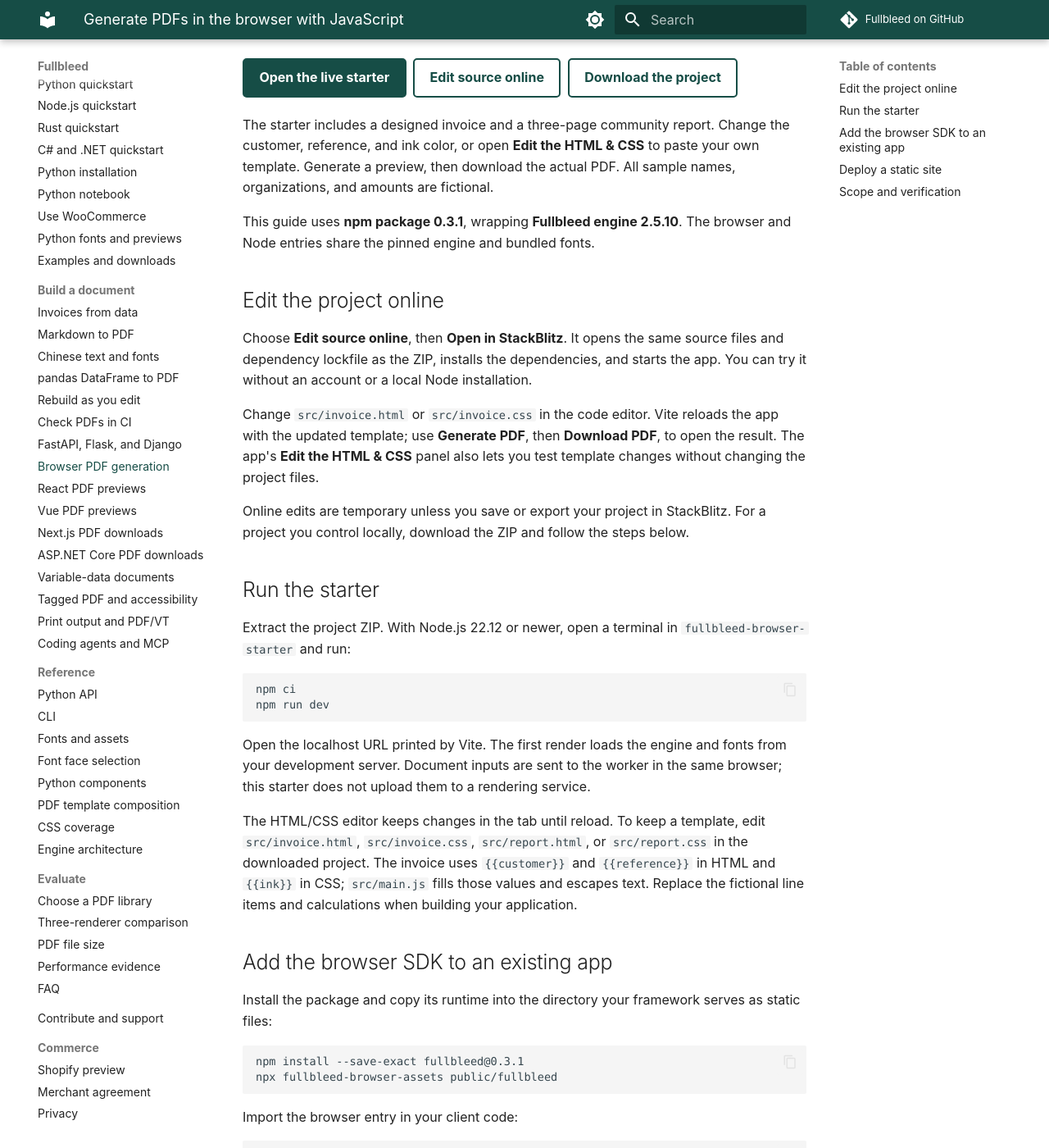
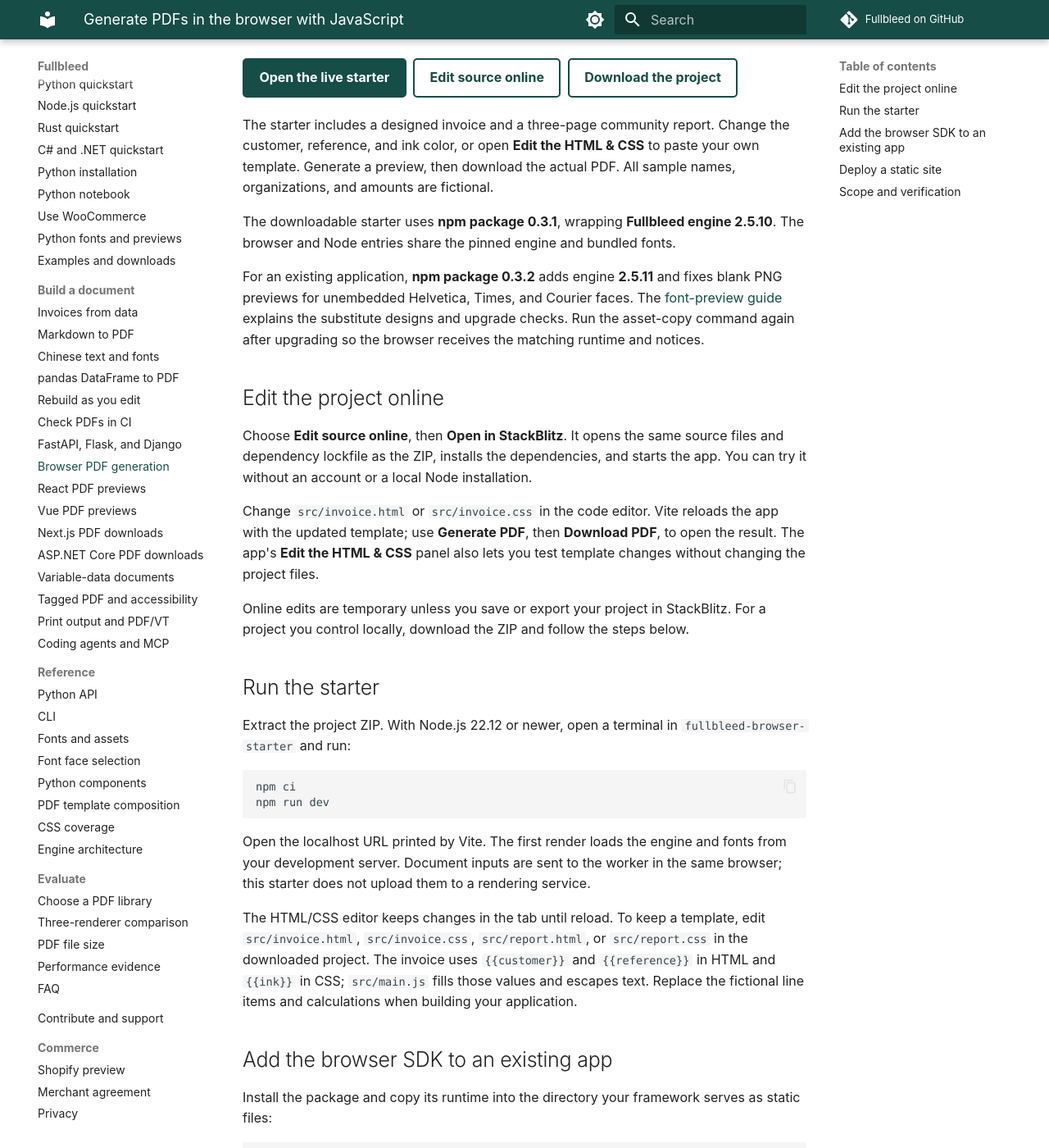
Before and after one commit to fullbleed-engine/docs, an MkDocs documentation site: the page built from docs/guides/browser-pdf.md, in a window 1280 px wide and 1400 px high, scrolled down 206 px. Shown: the whole window at 82% size. Built offline with MkDocs 1.6.1 and Material for MkDocs 9.7.7, drawn with Linux system fonts in a browser that asks for light colours; comment, search, counter and statistics services are not loaded.

Commit message:
docs: publish Node 0.3.2 guide and verified invoice download (#68)

````diff
--- a/docs/guides/browser-pdf.md
+++ b/docs/guides/browser-pdf.md
@@ -18,8 +18,14 @@
 paste your own template. Generate a preview, then download the actual PDF.
 All sample names, organizations, and amounts are fictional.
 
-This guide uses **npm package 0.3.1**, wrapping **Fullbleed engine 2.5.10**.
+The downloadable starter uses **npm package 0.3.1**, wrapping **Fullbleed engine 2.5.10**.
 The browser and Node entries share the pinned engine and bundled fonts.
+
+For an existing application, **npm package 0.3.2** adds engine **2.5.11** and
+fixes blank PNG previews for unembedded Helvetica, Times, and Courier faces.
+The [font-preview guide](https://github.com/fullbleed-engine/fullbleed-node/blob/v0.3.2/docs/standard-font-previews.md)
+explains the substitute designs and upgrade checks. Run the asset-copy command
+again after upgrading so the browser receives the matching runtime and notices.
 
 ## Edit the project online
 
@@ -61,7 +67,7 @@
 serves as static files:
 
 ```sh
-npm install --save-exact fullbleed@0.3.1
+npm install --save-exact fullbleed@0.3.2
 npx fullbleed-browser-assets public/fullbleed
 ```
 
````
Also changed, not shown: docs/assets/node/project.json (+10 -10 lines), docs/engine/assets.md (+3 -2 lines), docs/getting-started/node.md (+24 -15 lines), examples/node/README.md (+3 -3 lines), 4 other files.
